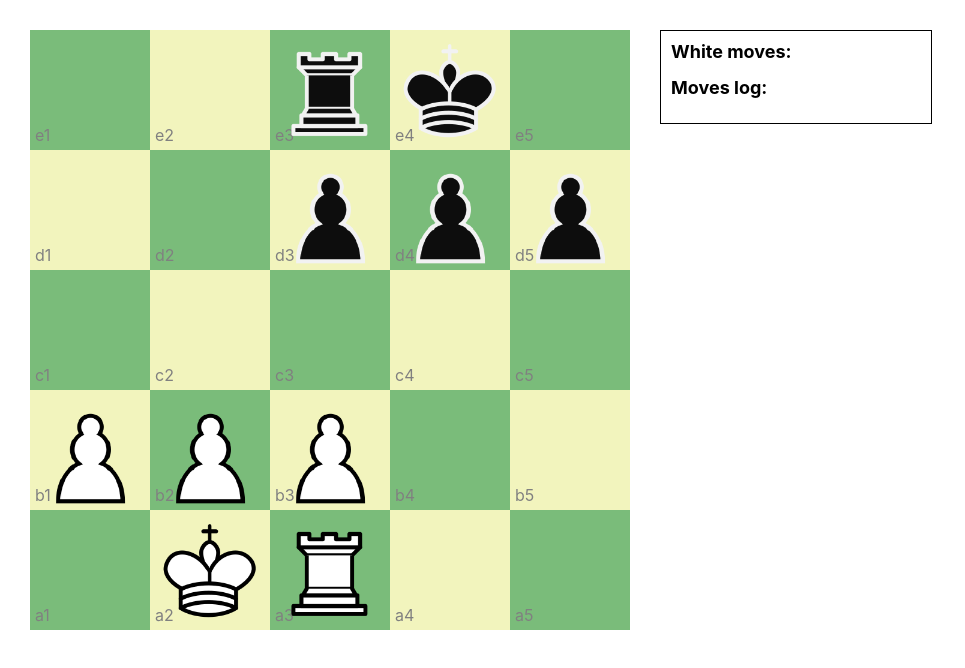
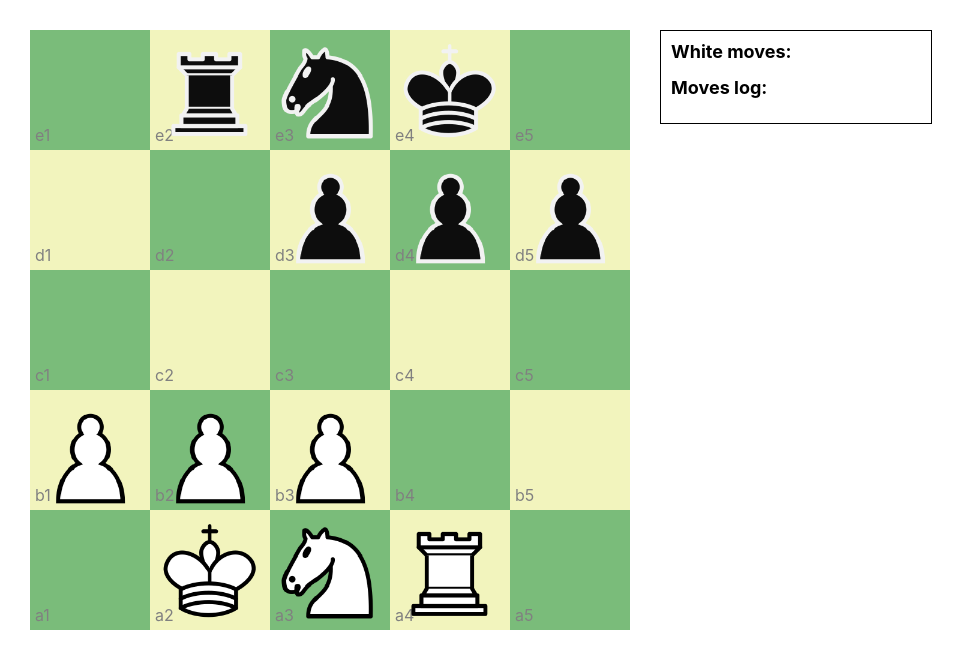
Before and after one commit to AntoBo/chess-react, a React (Create React App) app: page / in a window 1280 px wide. Shown: the top 668 px of the page, without its empty margins (0-965 px from the left). Built offline with nearby package versions, Linux system fonts and the light colour scheme.

Commit message:
knight added

```diff
--- a/src/components/Cell/Cell.module.scss
+++ b/src/components/Cell/Cell.module.scss
@@ -33,6 +33,12 @@
     background-size: contain;
   }
 }
+.nknight {
+  &:before {
+    background-image: url("../../assets/knight.png");
+    background-size: contain;
+  }
+}
 .pawn {
   &:before {
     background-image: url("../../assets/pawn.png");
--- a/src/data/board.js
+++ b/src/data/board.js
@@ -1,7 +1,7 @@
 const board = {
   e1: {},
-  e2: {},
-  e3: { rank: "rook", armyColor: "black" },
+  e2: { rank: "rook", armyColor: "black" },
+  e3: { rank: "nknight", armyColor: "black" },
   e4: { rank: "king", armyColor: "black" },
   e5: {},
   d1: {},
@@ -21,8 +21,8 @@ const board = {
   b5: {},
   a1: {},
   a2: { rank: "king", armyColor: "white" },
-  a3: { rank: "rook", armyColor: "white" },
-  a4: {},
+  a3: { rank: "nknight", armyColor: "white" },
+  a4: { rank: "rook", armyColor: "white" },
   a5: {},
 };
 
--- a/src/logic/isValidMove.js
+++ b/src/logic/isValidMove.js
@@ -50,6 +50,9 @@ const isRangeOk = () => {
     case "rook":
       isRangeOk = isRooksRangeOk();
       break;
+    case "nknight":
+      isRangeOk = isKnightRangeOk();
+      break;
 
     default:
       break;
@@ -80,4 +83,11 @@ const isRooksRangeOk = () => {
   return isStraight;
 };
 
+const isKnightRangeOk = () => {
+  return (
+    (Math.abs(fromLet - toLet) === 2 && Math.abs(fromNum - toNum) === 1) ||
+    (Math.abs(fromLet - toLet) === 1 && Math.abs(fromNum - toNum) === 2)
+  );
+};
+
 export default isValidMove;
```
Also changed, not shown: src/assets/knight.png (added).
